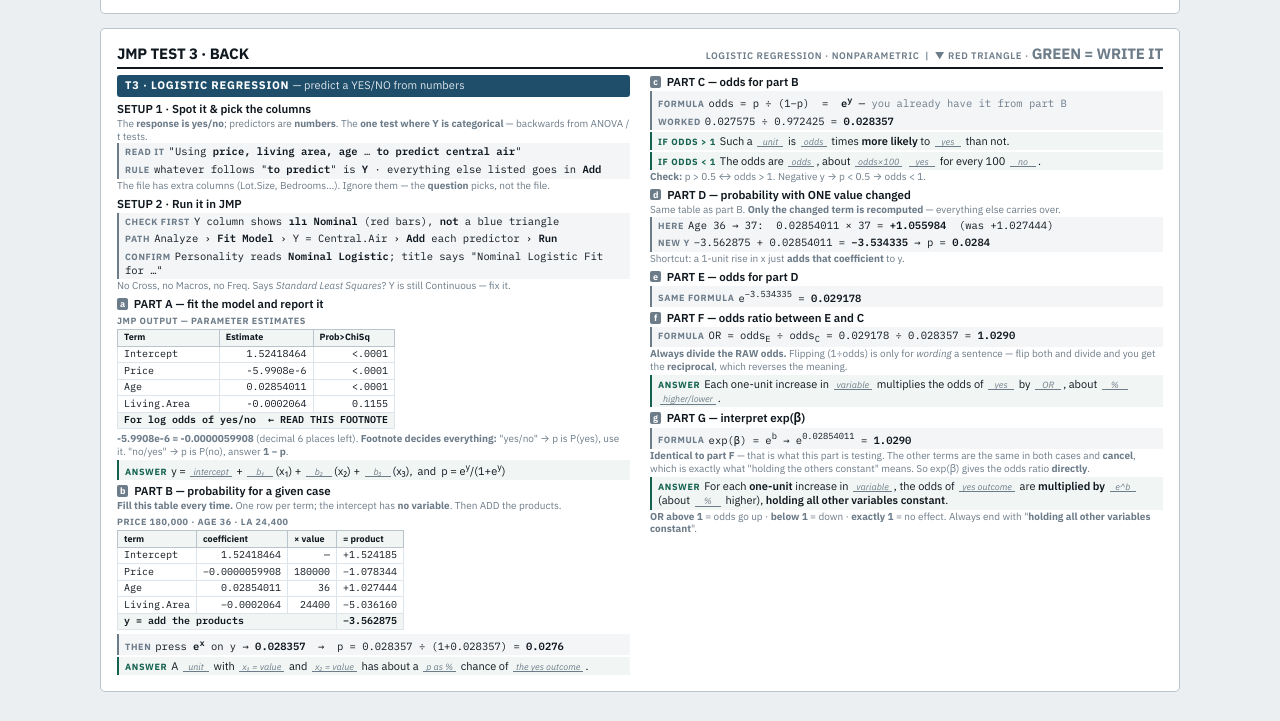
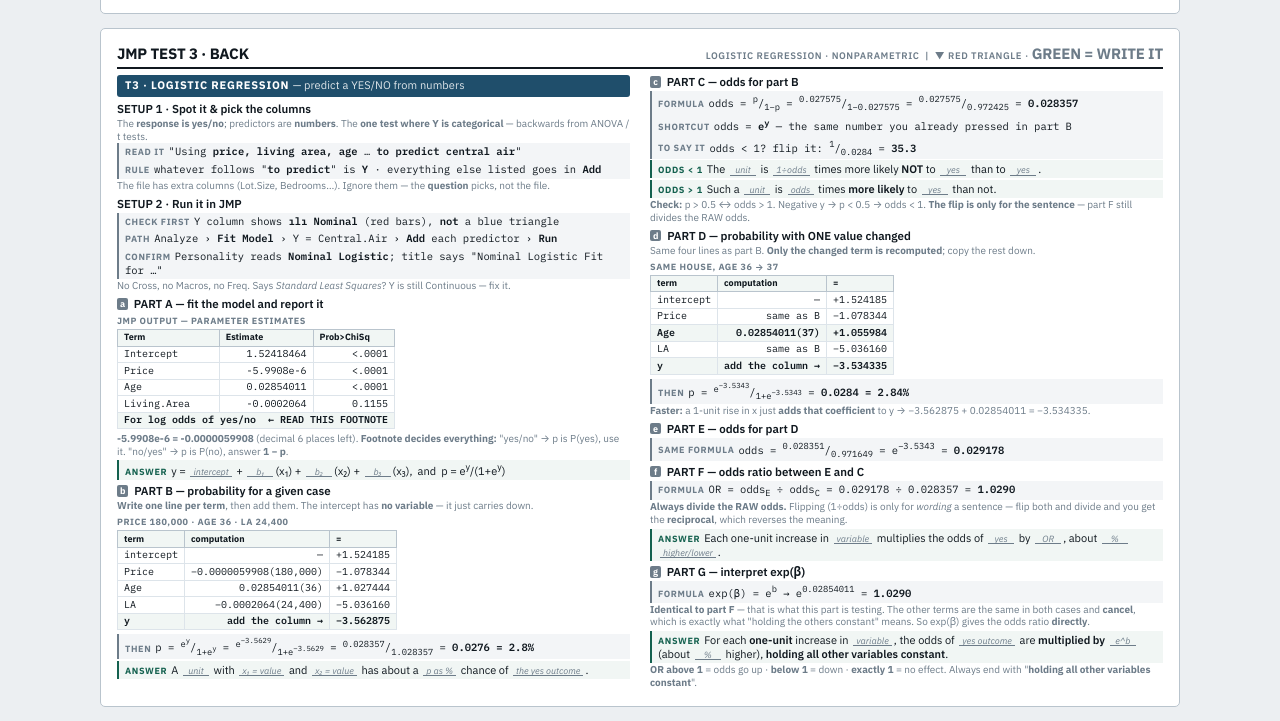
Before and after one commit to Alanv103/Alanv103.github.io, a plain HTML site: page stats/jmp-test3-navigator.html in a window 1280 px wide. Shown: the part 1724-2445 px from the top of the page. Drawn offline with Linux system fonts and the light colour scheme.

Commit message:
Lay the logistic parts out the way the work is written by hand
Parts B through E now show each model term as its own computation line,
coefficient times value equals product, summing to y, then the
probability written as the full fraction rather than a bare result.
Part D marks only the recomputed row and labels the others as carried
down, and notes the faster route of adding the coefficient to the
previous y. Part C adds the reciprocal line used to word an odds below
one, with the reminder that the flip is for the sentence only and part F
still divides the raw odds.

Back page 38 percent full.

Co-Authored-By: Claude Opus 5 <noreply@anthropic.com>
Claude-Session: https://claude.ai/code/session_01HgjwKcM2p3tZxvNbgrq1Ud

```diff
--- a/stats/jmp-test3-navigator.html
+++ b/stats/jmp-test3-navigator.html
@@ -429,34 +429,43 @@ td b{color:var(--ink)} td.m{font-family:var(--mono);font-size:10px;color:var(--i
   <span class="say"><em>answer</em>y = <span class="bh">intercept</span> + <span class="bh">b&#8321;</span>(x&#8321;) + <span class="bh">b&#8322;</span>(x&#8322;) + <span class="bh">b&#8323;</span>(x&#8323;), &nbsp;and &nbsp;p = e<sup>y</sup>/(1+e<sup>y</sup>)</span></div>
 
   <div class="st"><b><s>b</s> PART B &mdash; probability for a given case</b>
-  <span class="nb"><b>Fill this table every time.</b> One row per term; the intercept has <b>no variable</b>. Then ADD the products.</span>
+  <span class="nb"><b>Write one line per term</b>, then add them. The intercept has <b>no variable</b> &mdash; it just carries down.</span>
   <table class="dt out">
     <caption>Price 180,000 &middot; Age 36 &middot; LA 24,400</caption>
-    <tr><th>term</th><th>coefficient</th><th>&times; value</th><th>= product</th></tr>
-    <tr><td>Intercept</td><td class="n">1.52418464</td><td class="n">&mdash;</td><td class="n">+1.524185</td></tr>
-    <tr><td>Price</td><td class="n">&minus;0.0000059908</td><td class="n">180000</td><td class="n">&minus;1.078344</td></tr>
-    <tr><td>Age</td><td class="n">0.02854011</td><td class="n">36</td><td class="n">+1.027444</td></tr>
-    <tr><td>Living.Area</td><td class="n">&minus;0.0002064</td><td class="n">24400</td><td class="n">&minus;5.036160</td></tr>
-    <tr class="hi"><td colspan="3"><b>y</b> = add the products</td><td class="n">&minus;3.562875</td></tr>
+    <tr><th>term</th><th>computation</th><th>=</th></tr>
+    <tr><td>intercept</td><td class="n">&mdash;</td><td class="n">+1.524185</td></tr>
+    <tr><td>Price</td><td class="n">&minus;0.0000059908(180,000)</td><td class="n">&minus;1.078344</td></tr>
+    <tr><td>Age</td><td class="n">0.02854011(36)</td><td class="n">+1.027444</td></tr>
+    <tr><td>LA</td><td class="n">&minus;0.0002064(24,400)</td><td class="n">&minus;5.036160</td></tr>
+    <tr class="hi"><td><b>y</b></td><td class="n">add the column &#8594;</td><td class="n">&minus;3.562875</td></tr>
   </table>
-  <span class="jmp"><em>then</em>press <b>e<sup>x</sup></b> on y &#8594; <b>0.028357</b> &nbsp;&#8594;&nbsp; p = 0.028357 &#247; (1+0.028357) = <b>0.0276</b></span>
+  <span class="jmp"><em>then</em>p = <sup>e<sup>y</sup></sup>/<sub>1+e<sup>y</sup></sub> = <sup>e<sup>&minus;3.5629</sup></sup>/<sub>1+e<sup>&minus;3.5629</sup></sub> = <sup>0.028357</sup>/<sub>1.028357</sub> = <b>0.0276 = 2.8%</b></span>
   <span class="say"><em>answer</em>A <span class="bh">unit</span> with <span class="bh">x&#8321; = value</span> and <span class="bh">x&#8322; = value</span> has about a <span class="bh">p as %</span> chance of <span class="bh">the yes outcome</span>.</span></div>
 
   <div class="st"><b><s>c</s> PART C &mdash; odds for part B</b>
-  <span class="jmp"><em>formula</em>odds = p &#247; (1&minus;p) &nbsp;=&nbsp; <b>e<sup>y</sup></b> &mdash; <i>you already have it from part B</i></span>
-  <span class="jmp"><em>worked</em>0.027575 &#247; 0.972425 = <b>0.028357</b></span>
-  <span class="say"><em>if odds &gt; 1</em>Such a <span class="bh">unit</span> is <span class="bh">odds</span> times <b>more likely</b> to <span class="bh">yes</span> than not.</span>
-  <span class="say"><em>if odds &lt; 1</em>The odds are <span class="bh">odds</span>, about <span class="bh">odds&times;100</span> <span class="bh">yes</span> for every 100 <span class="bh">no</span>.</span>
-  <span class="nb"><b>Check:</b> p &gt; 0.5 &#8596; odds &gt; 1. Negative y &#8594; p &lt; 0.5 &#8594; odds &lt; 1.</span></div>
+  <span class="jmp"><em>formula</em>odds = <sup>p</sup>/<sub>1&minus;p</sub> = <sup>0.027575</sup>/<sub>1&minus;0.027575</sub> = <sup>0.027575</sup>/<sub>0.972425</sub> = <b>0.028357</b></span>
+  <span class="jmp"><em>shortcut</em>odds = <b>e<sup>y</sup></b> &mdash; the same number you already pressed in part B</span>
+  <span class="jmp"><em>to say it</em>odds &lt; 1? flip it: <sup>1</sup>/<sub>0.0284</sub> = <b>35.3</b></span>
+  <span class="say"><em>odds &lt; 1</em>The <span class="bh">unit</span> is <span class="bh">1&#247;odds</span> times more likely <b>NOT</b> to <span class="bh">yes</span> than to <span class="bh">yes</span>.</span>
+  <span class="say"><em>odds &gt; 1</em>Such a <span class="bh">unit</span> is <span class="bh">odds</span> times <b>more likely</b> to <span class="bh">yes</span> than not.</span>
+  <span class="nb"><b>Check:</b> p &gt; 0.5 &#8596; odds &gt; 1. Negative y &#8594; p &lt; 0.5 &#8594; odds &lt; 1. <b>The flip is only for the sentence</b> &mdash; part F still divides the RAW odds.</span></div>
 
   <div class="st"><b><s>d</s> PART D &mdash; probability with ONE value changed</b>
-  <span class="nb">Same table as part B. <b>Only the changed term is recomputed</b> &mdash; everything else carries over.</span>
-  <span class="jmp"><em>here</em>Age 36 &#8594; 37: &nbsp;0.02854011 &times; 37 = <b>+1.055984</b> &nbsp;(was +1.027444)</span>
-  <span class="jmp"><em>new y</em>&minus;3.562875 + 0.02854011 = <b>&minus;3.534335</b> &#8594; p = <b>0.0284</b></span>
-  <span class="nb">Shortcut: a 1-unit rise in x just <b>adds that coefficient</b> to y.</span></div>
+  <span class="nb">Same four lines as part B. <b>Only the changed term is recomputed</b>; copy the rest down.</span>
+  <table class="dt out">
+    <caption>same house, Age 36 &#8594; 37</caption>
+    <tr><th>term</th><th>computation</th><th>=</th></tr>
+    <tr><td>intercept</td><td class="n">&mdash;</td><td class="n">+1.524185</td></tr>
+    <tr><td>Price</td><td class="n">same as B</td><td class="n">&minus;1.078344</td></tr>
+    <tr class="hi"><td><b>Age</b></td><td class="n"><b>0.02854011(37)</b></td><td class="n"><b>+1.055984</b></td></tr>
+    <tr><td>LA</td><td class="n">same as B</td><td class="n">&minus;5.036160</td></tr>
+    <tr class="hi"><td><b>y</b></td><td class="n">add the column &#8594;</td><td class="n">&minus;3.534335</td></tr>
+  </table>
+  <span class="jmp"><em>then</em>p = <sup>e<sup>&minus;3.5343</sup></sup>/<sub>1+e<sup>&minus;3.5343</sup></sub> = <b>0.0284 = 2.84%</b></span>
+  <span class="nb"><b>Faster:</b> a 1-unit rise in x just <b>adds that coefficient</b> to y &#8594; &minus;3.562875 + 0.02854011 = &minus;3.534335.</span></div>
 
   <div class="st"><b><s>e</s> PART E &mdash; odds for part D</b>
-  <span class="jmp"><em>same formula</em>e<sup>&minus;3.534335</sup> = <b>0.029178</b></span></div>
+  <span class="jmp"><em>same formula</em>odds = <sup>0.028351</sup>/<sub>0.971649</sub> = e<sup>&minus;3.5343</sup> = <b>0.029178</b></span></div>
 
   <div class="st"><b><s>f</s> PART F &mdash; odds ratio between E and C</b>
   <span class="jmp"><em>formula</em>OR = odds<sub>E</sub> &#247; odds<sub>C</sub> = 0.029178 &#247; 0.028357 = <b>1.0290</b></span>
```
Also changed, not shown: 1 other file.
